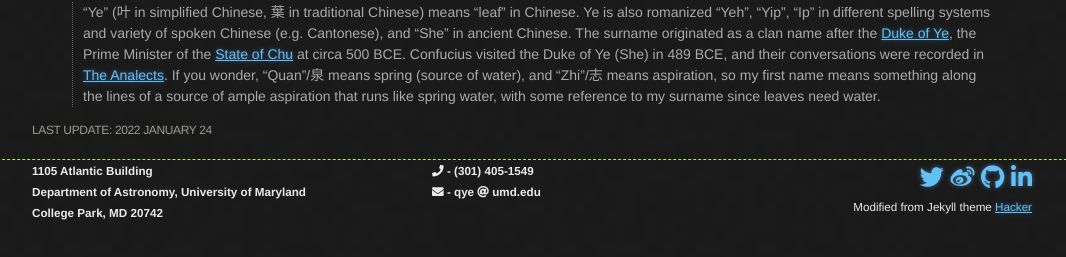
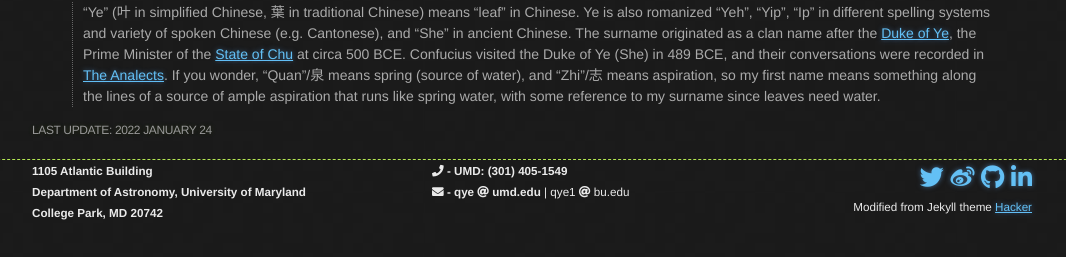
Before and after one commit to Yeqzids/Yeqzids.GitHub.io, a Jekyll site: the page built from index.md, in a window 1280 px wide and 900 px high, scrolled down 2360 px. Shown: the part 640-897 px from the top of the window, without its empty margins (108-1174 px from the left). Built offline with Jekyll 4.4.1, drawn with Linux system fonts in a browser that asks for light colours; nearby versions of some CDN libraries.

Commit message:
Update default.html

```diff
--- a/_layouts/default.html
+++ b/_layouts/default.html
@@ -50,8 +50,8 @@
         College Park, MD 20742</strong></small>
       </div>
       <div class="subcontainer_footer_middle">
-        <small><strong><i class="fas fa-phone"></i> - (301) 405-1549<br>
-        <i class="fas fa-envelope"></i> - qye <i class="fas fa-at"></i> umd.edu</strong></small>
+        <small><strong><i class="fas fa-phone"></i> - UMD: (301) 405-1549<br>
+        <i class="fas fa-envelope"></i> - qye <i class="fas fa-at"></i> umd.edu</strong> | qye1 <i class="fas fa-at"></i> bu.edu</strong></small>
       </div>
       <div class="subcontainer_footer_right">
         <span style="font-size: 24px">
```
